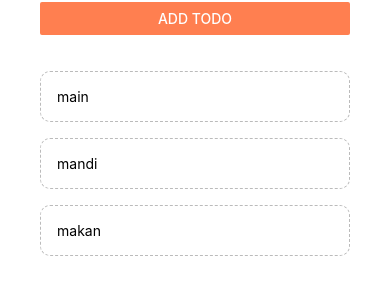
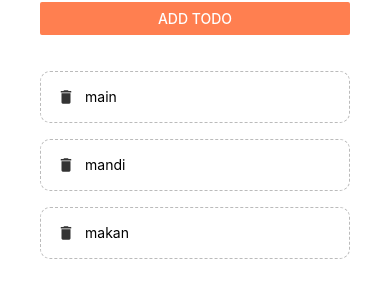
Before and after one commit to danielsitepu36/react-native-tutorial, a React Native app: screen / in a window 390 px wide. Shown: the part 168-466 px from the top of the page. Built offline with nearby package versions, Linux system fonts and the light colour scheme.

Commit message:
#15-initial

```diff
--- a/components/todoitem.js
+++ b/components/todoitem.js
@@ -1,10 +1,14 @@
 import React from "react";
-import { StyleSheet, Text, TouchableOpacity } from "react-native";
+import { StyleSheet, Text, TouchableOpacity, View } from "react-native";
+import { MaterialIcons } from "@expo/vector-icons";
 
 export default function TodoItem({ item, pressHandler }) {
   return (
     <TouchableOpacity onPress={() => pressHandler(item.key)}>
-      <Text style={styles.item}>{item.text}</Text>
+      <View style={styles.item}>
+        <MaterialIcons name="delete" size={18} color="#333" />
+        <Text style={styles.itemText}>{item.text}</Text>
+      </View>
     </TouchableOpacity>
   );
 }
@@ -17,5 +21,9 @@
     borderWidth: 1,
     borderStyle: "dashed",
     borderRadius: 10,
+    flexDirection: "row",
+  },
+  itemText: {
+    marginLeft: 10,
   },
 });
```
